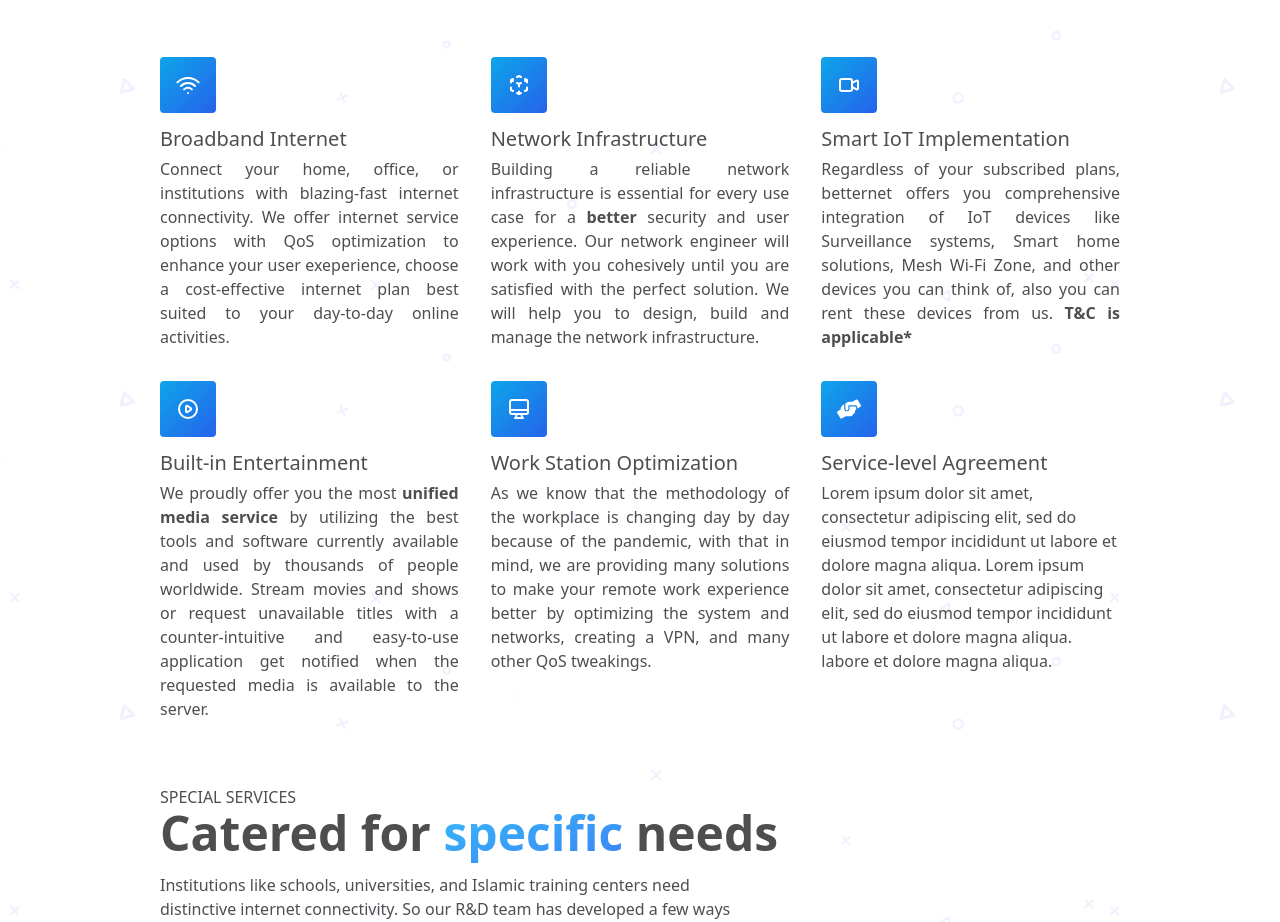
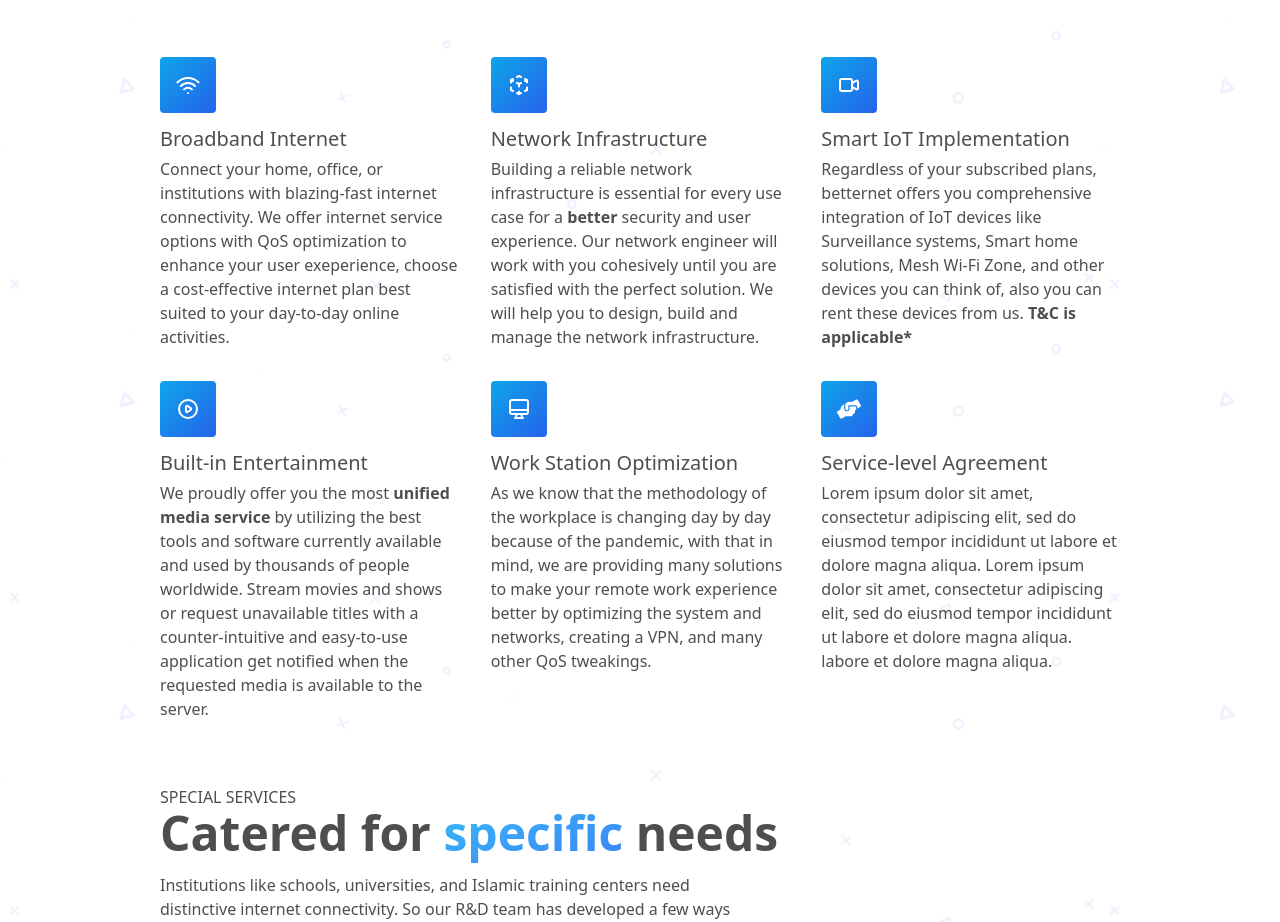
Before and after one commit to bobalok/brainfreeze, a Next.js app: page / in a window 1280 px wide. Shown: the part 3800-4722 px from the top of the page. Built offline with nearby package versions, Linux system fonts and the light colour scheme.

Commit message:
unjustified

```diff
--- a/components/WhatMakesUsDifferent.js
+++ b/components/WhatMakesUsDifferent.js
@@ -49,7 +49,7 @@ export default function WhatMakesUsDifferent() {
                 </svg>
               </span>
 
-              <div className='ml-3 md:mt-3 md:ml-0 dark:text-white text-textGray text-justify'>
+              <div className='ml-3 md:mt-3 md:ml-0 dark:text-white text-textGray'>
                 <dt className='text-xl font-medium '>Broadband Internet</dt>
 
                 <dd className='mt-1 dark:text-white text-textGray'>
@@ -85,7 +85,7 @@ export default function WhatMakesUsDifferent() {
                   Network Infrastructure
                 </dt>
 
-                <dd className='mt-1 dark:text-white text-textGray text-justify'>
+                <dd className='mt-1 dark:text-white text-textGray'>
                   Building a reliable network infrastructure is essential for
                   every use case for a <strong>better</strong> security and user
                   experience. Our network engineer will work with you cohesively
@@ -119,7 +119,7 @@ export default function WhatMakesUsDifferent() {
                   Smart IoT Implementation
                 </dt>
 
-                <dd className='mt-1 dark:text-white text-textGray text-justify'>
+                <dd className='mt-1 dark:text-white text-textGray'>
                   Regardless of your subscribed plans, betternet offers you
                   comprehensive integration of IoT devices like Surveillance
                   systems, Smart home solutions, Mesh Wi-Fi Zone, and other
@@ -158,7 +158,7 @@ export default function WhatMakesUsDifferent() {
                   Built-in Entertainment
                 </dt>
 
-                <dd className='mt-1 dark:text-white text-textGray text-justify'>
+                <dd className='mt-1 dark:text-white text-textGray'>
                   We proudly offer you the most{" "}
                   <strong>unified media service</strong> by utilizing the best
                   tools and software currently available and used by thousands
@@ -193,7 +193,7 @@ export default function WhatMakesUsDifferent() {
                   Work Station Optimization
                 </dt>
 
-                <dd className='mt-1 dark:text-white text-textGray text-justify'>
+                <dd className='mt-1 dark:text-white text-textGray'>
                   As we know that the methodology of the workplace is changing
                   day by day because of the pandemic, with that in mind, we are
                   providing many solutions to make your remote work experience
```
